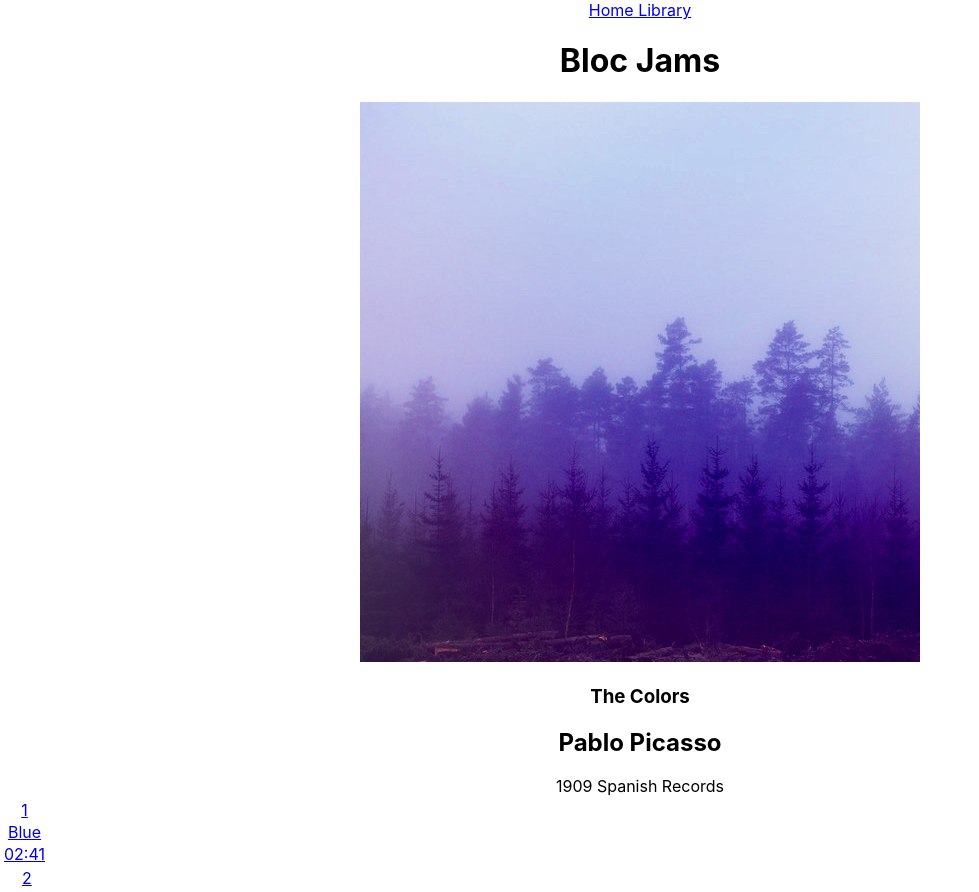
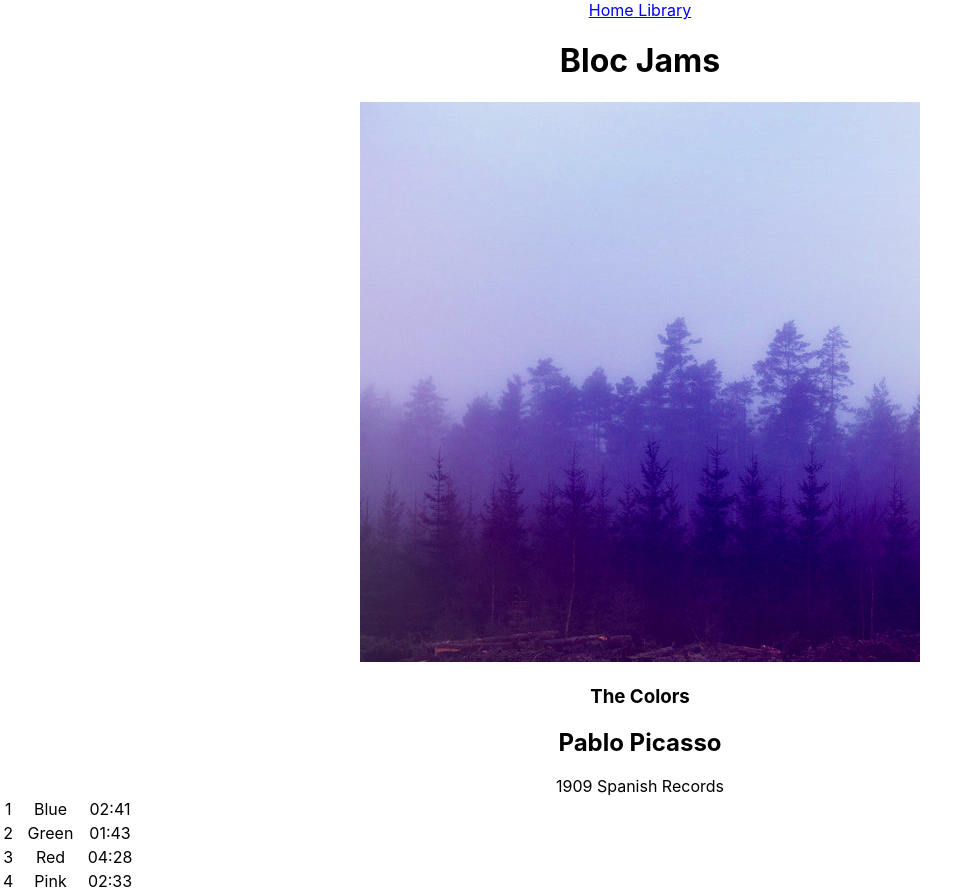
Before and after one commit to AdrienneNKing/bloc-jams-react, a React (Create React App) app: page /album/the-colors in a window 1280 px wide. Shown: the top 892 px of the page, without its empty margins (0-979 px from the left). Built offline with nearby package versions, Linux system fonts and the light colour scheme; some icons are missing.

Commit message:
Edit to table

```diff
--- a/src/components/Album.js
+++ b/src/components/Album.js
@@ -153,23 +153,17 @@
             <col id="song-duration-column" />
           </colgroup>
           <tbody id="songs-table-body">
-          {
-              this.state.album.songs.map( (song, index) => {
-                return (
-                  <Link to={`${song.audioSrc}`}
-                  key={index}
-                  onClick={(e) => this.handleSongClick(e, song)}
-                  onMouseEnter={() => this.handleSongHover(song)}
-                  onMouseLeave={() =>this.handleSongHover(song)}>
-                    <div id="songs-table-div">
-                      <tr>{this.renderNumber(song, index + 1)}</tr>
-                      <tr>{song.title}</tr>
-                      <tr>{this.formatTime(song.duration)}</tr>
-                    </div>
-                  </Link>
-                )
-              })
-           }
+          {this.state.album.songs.map((song, index) =>
+            <tr key={index}
+                onClick={(e) => this.handleSongClick(e, song)}
+                onMouseEnter={() => this.handleSongHover(song)}
+                onMouseLeave={() =>this.handleSongHover(song)}
+            >
+              <td>{this.renderNumber(song, index + 1)}</td>
+              <td>{song.title}</td>
+              <td>{this.formatTime(song.duration)}</td>
+            </tr>
+          )}
           </tbody>
         </table>
         <PlayerBar
```
